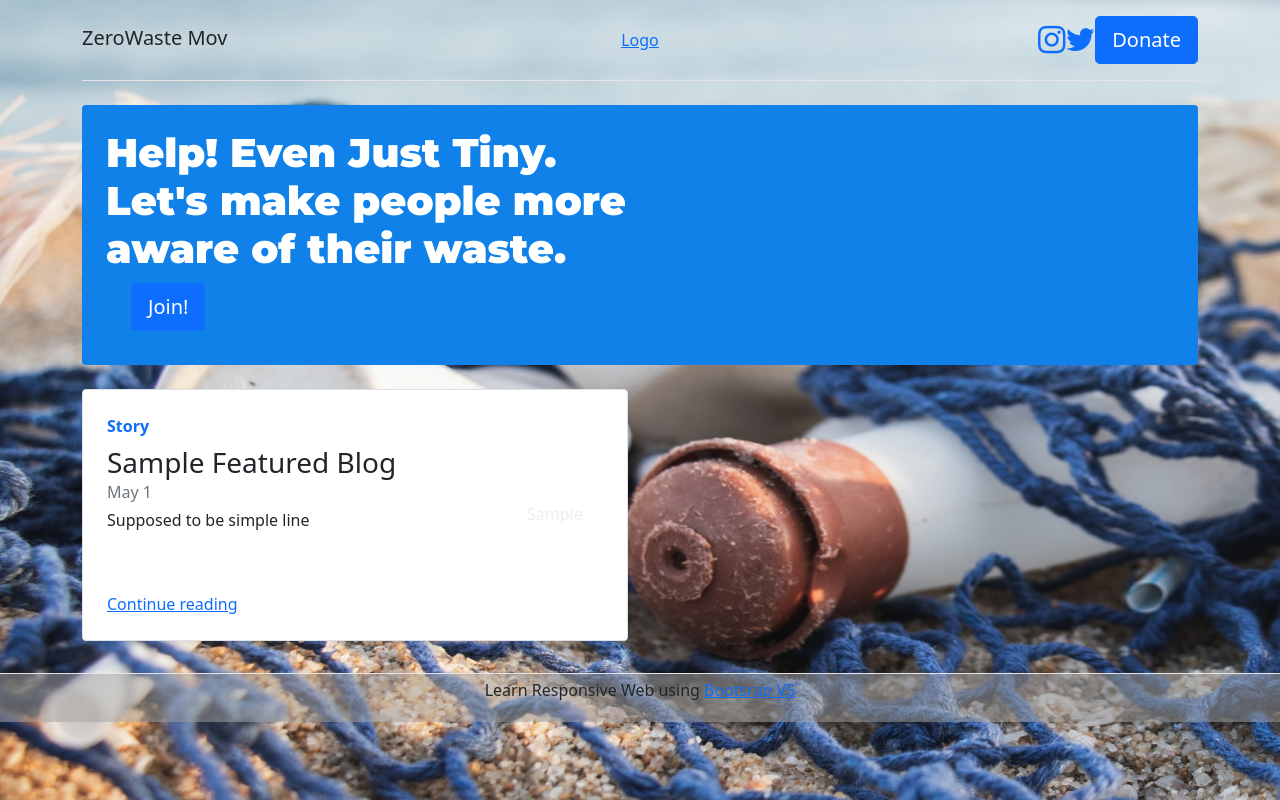
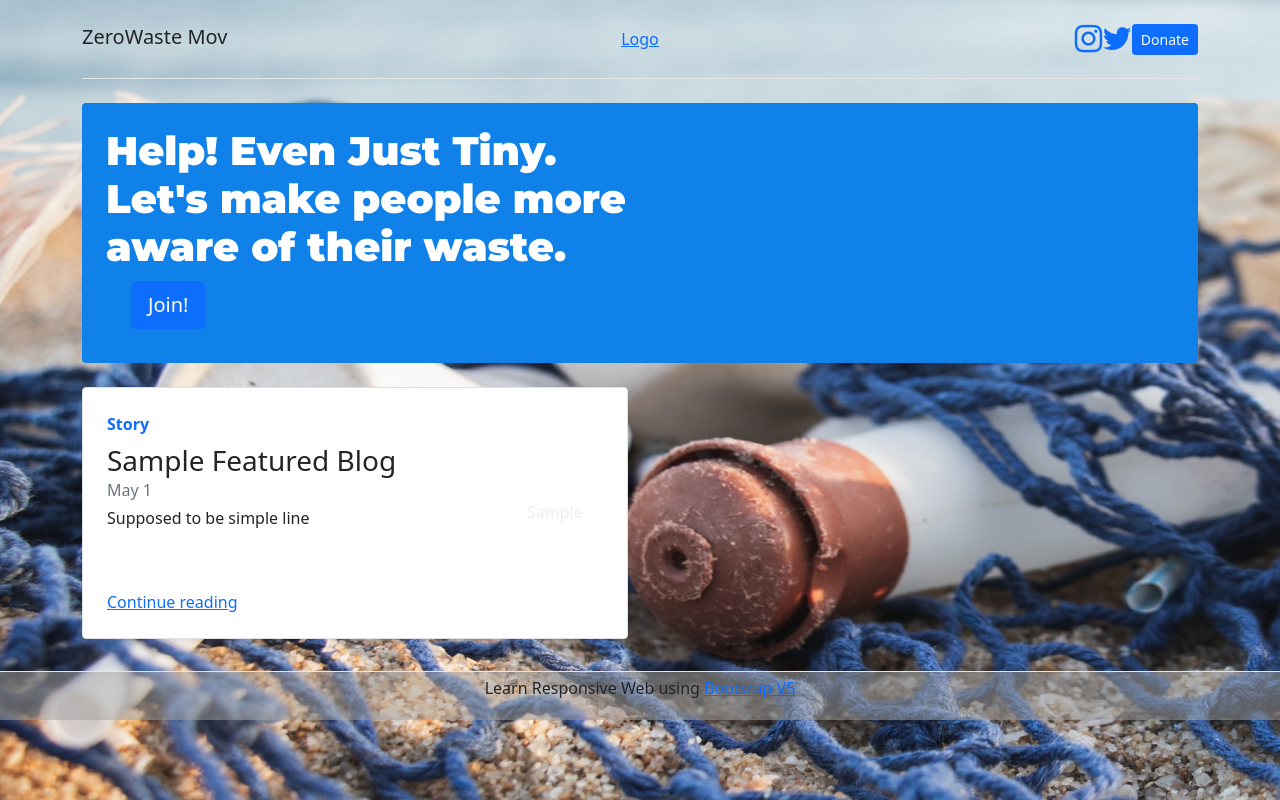
Before and after one commit to dimasradhityo/responsiveWeb, a plain HTML site: page index.html in a window 1280 px wide. Drawn offline with nearby package versions, Linux system fonts and the light colour scheme.

Commit message:
changes buttonlg to sm

```diff
--- a/index.html
+++ b/index.html
@@ -27,7 +27,7 @@
 					<a href="https://twitter.com" class="social-link"><i class="fa fa-twitter fa-2x" aria-hidden="true"></i>
 					</a>
 					<!-- Button trigger Donate modal -->
-					<button type="button" class="btn btn-primary btn-lg" data-bs-toggle="modal" data-bs-target="#donateModal">Donate</button>
+					<button type="button" class="btn btn-primary btn-sm" data-bs-toggle="modal" data-bs-target="#donateModal">Donate</button>
 				</div>
 			</div>
 		</div>
```
